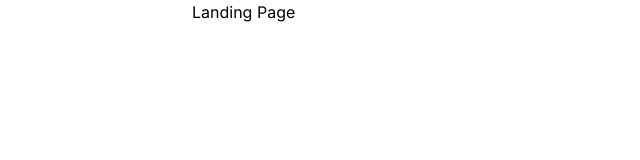
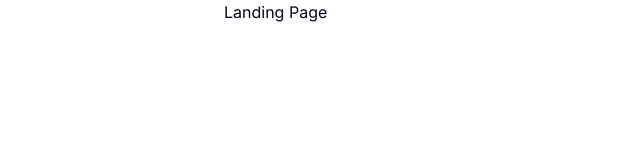
Before and after one commit to rohxn-rai/finance-app-nextjs, a Next.js app: page / in a window 1280 px wide. Shown: the top 160 px of the page, without its empty margins (0-640 px from the left). Built offline with nearby package versions, Linux system fonts and the light colour scheme.

Commit message:
modified global css to avoid page breaking

```diff
--- a/app/globals.css
+++ b/app/globals.css
@@ -3,16 +3,16 @@
 
 @custom-variant dark (&:is(.dark *));
 
-html {
-  @apply px-8
+body {
+  @apply bg-background text-foreground dark:bg-background dark:text-foreground;
 }
 
-body {
-  @apply bg-white text-black dark:bg-slate-950 dark:text-slate-100;
+header {
+  @apply container mx-auto max-w-4xl;
 }
 
 main {
-  @apply container mx-auto max-w-4xl;
+  @apply container mx-auto max-w-4xl px-8;
 }
 
 @theme inline {
```
